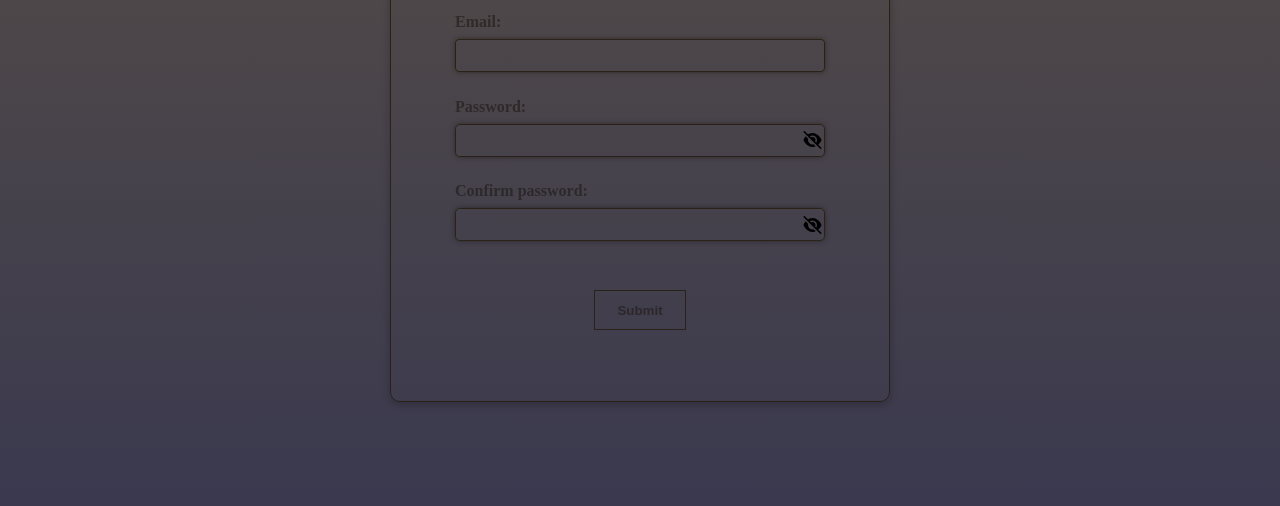
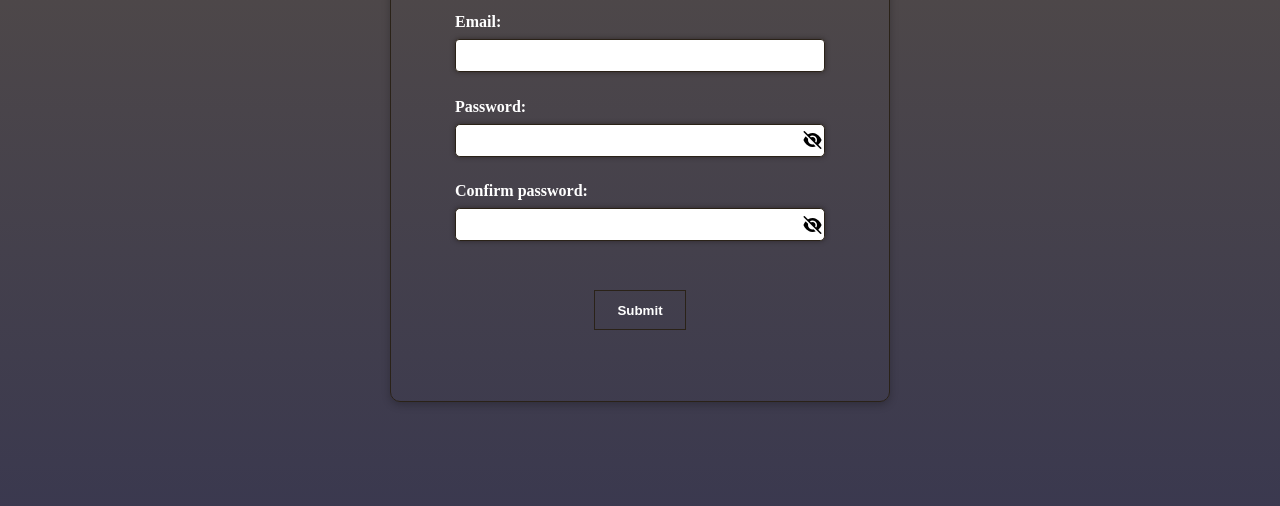
Before and after one commit to Nishalakshmanan/form-validation-with-JS, a plain HTML site: page index.html in a window 1280 px wide. Shown: the part 294-800 px from the top of the page. Drawn offline with Linux system fonts and the light colour scheme.

Commit message:
form validation

```diff
--- a/index.html
+++ b/index.html
@@ -20,7 +20,7 @@
     </div>
     <div class="input email">
         <label for="phone-no">Email:</label>
-        <input  type="text" id="email" name="Email" oninput="validEmail()" autocomplete="new-password">
+        <input  type="text" id="email" name="Email" oninput="validEmail()" autocomplete="off">
         <div class="error"></div>
     </div>
     <div>
--- a/style.css
+++ b/style.css
@@ -5,7 +5,7 @@
 }
 body {
 
-  width: 100vw;
+  width: 100%;
   height: 100vh;
   display: flex;
   justify-content: center;
@@ -39,15 +39,16 @@ input[type="password"]::-ms-clear {
 form {
   border: 1px solid rgb(42, 34, 24);
   border-radius: 10px;
-  width: 80%;
+  width: 75%;
   max-width:500px;
   padding: 5%;
   box-shadow: rgba(0, 0, 0, 0.24) 0px 3px 8px;
-  color: rgba(24, 18, 12, 0.516);
+  color:white;
   font-weight: bolder;
   display: flex;
   flex-direction: column;
   gap: 1em;
+  margin:10% auto;
 }
 form:hover {
   transform: scale(1.05);
@@ -67,7 +68,7 @@ form div.email input,form div.name input{
   border: 1px solid rgb(42, 34, 24);
   box-shadow: 0 0 5px rgba(24, 18, 12, 0.516);
   border-radius: 0.3em;
-  background-color: transparent;
+  background-color:white;
   outline: none;
   padding: 2.2%;
 }
@@ -77,6 +78,7 @@ form div.email input:hover,form div.name input:hover {
 }
 form div.password,form div.cpassword{
   width:100%;
+  background-color:white;
   display:flex;
   flex-direction: row;
   align-items: center;
@@ -93,13 +95,13 @@ form div.password input,form div.cpassword input{
   width:90%;
   outline:none;
   border:none;
-  background-color: transparent;
+  background-color:white;
   padding: 1.8%;
   flex-grow:1;
 }
 
 form button {
-  color: rgba(24, 18, 12, 0.516);
+  color:white;
   font-weight: bolder;
   margin: 2% auto;
   min-width: 25%;
```
